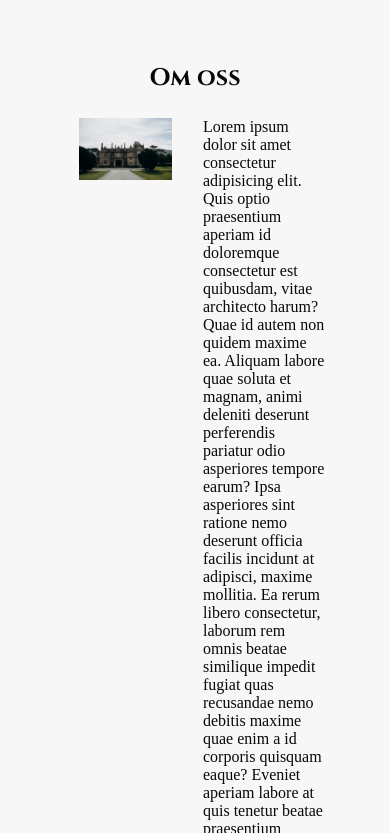
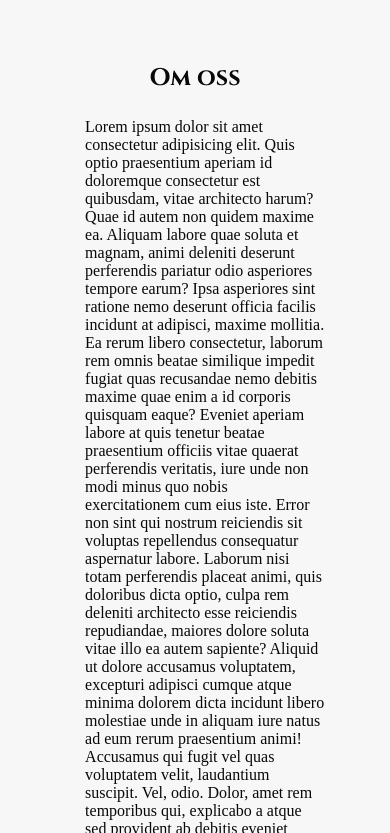
Before and after one commit to jonaru/kb-site, a React (Vite) app: page / in a window 390 px wide. Shown: the part 731-1564 px from the top of the page. Built offline with nearby package versions, Linux system fonts and the light colour scheme; a web font is replaced by a local one.

Commit message:
Media edit about section

```diff
--- a/styles/style.css
+++ b/styles/style.css
@@ -106,5 +106,10 @@ body {
     .about-content {
         margin-left: 1rem;
         margin-right: 1rem;
+        display: flex;
+        justify-content: center;
+    }
+    .about-img {
+        content-visibility: hidden;
     }
 }
```
